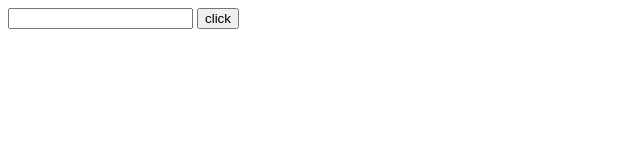
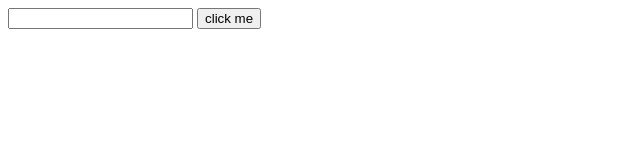
Before and after one commit to KshitizRawzan7/kshitiz, a plain HTML site: page basicjs.html in a window 1280 px wide. Shown: the full height of the page, 0-640 px from the left. Drawn offline with nearby package versions, Linux system fonts and the light colour scheme.

Commit message:
added me on the click button

```diff
--- a/basicjs.html
+++ b/basicjs.html
@@ -9,7 +9,7 @@
 <body>
     <input type="text" id="inp">
     <button type="'button" id="btn">
-        click
+        click me
     </button>
     <script src="https://cdn.jsdelivr.net/npm/bootstrap@5.3.0-alpha2/dist/js/bootstrap.bundle.min.js" integrity="sha384-qKXV1j0HvMUeCBQ+QVp7JcfGl760yU08IQ+GpUo5hlbpg51QRiuqHAJz8+BrxE/N" crossorigin="anonymous" ></script>
     <script>
```
Also changed, not shown: 1 other file.
